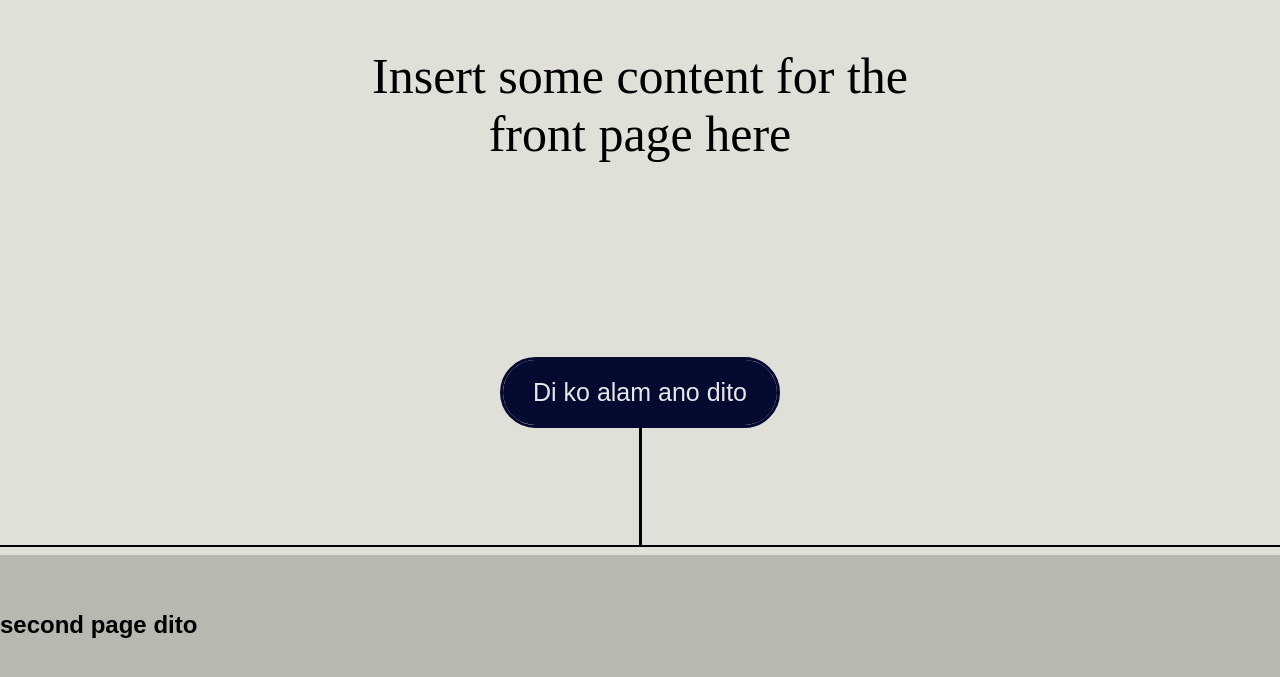
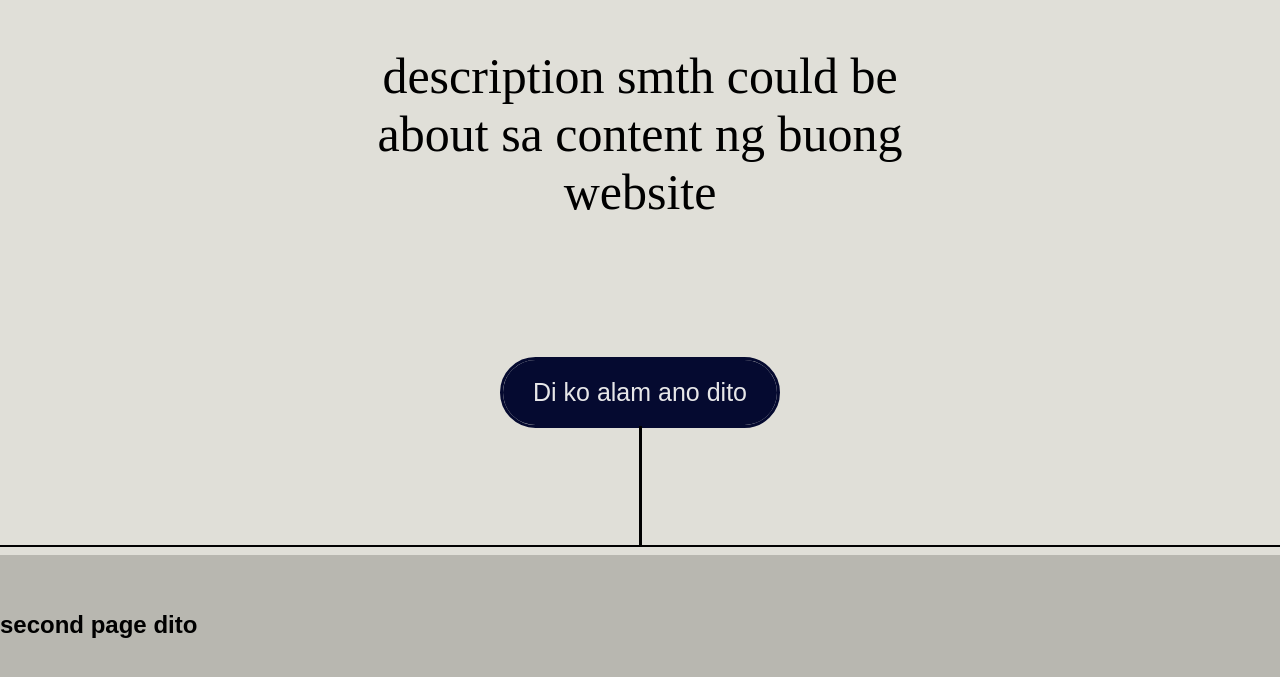
Before and after one commit to JustinJacobRosario/serein-ten-roentgen.github.io, a plain HTML site: page index.html in a window 1280 px wide. Shown: the part 231-908 px from the top of the page. Drawn offline with Linux system fonts and the light colour scheme.

Commit message:
mod5_modified-some-texts

```diff
--- a/index.html
+++ b/index.html
@@ -27,7 +27,7 @@
     </nav>
     <div class="front-content">
     <div id="front-text">
-    <p>Insert some content for the front page here</p>
+    <p>description smth could be about sa content ng buong website</p>
     </div>
     </div>
     <div class="button1">
```
